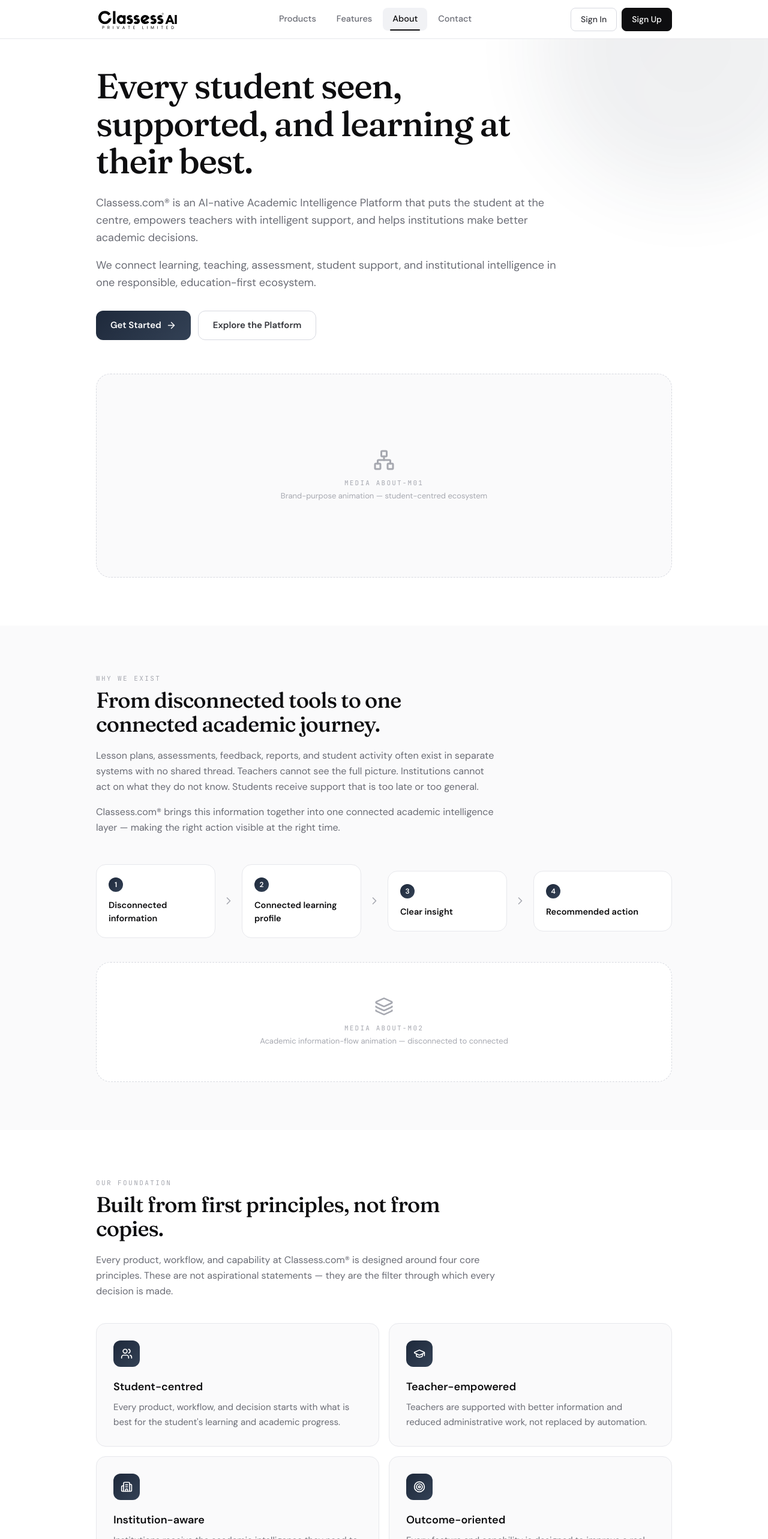
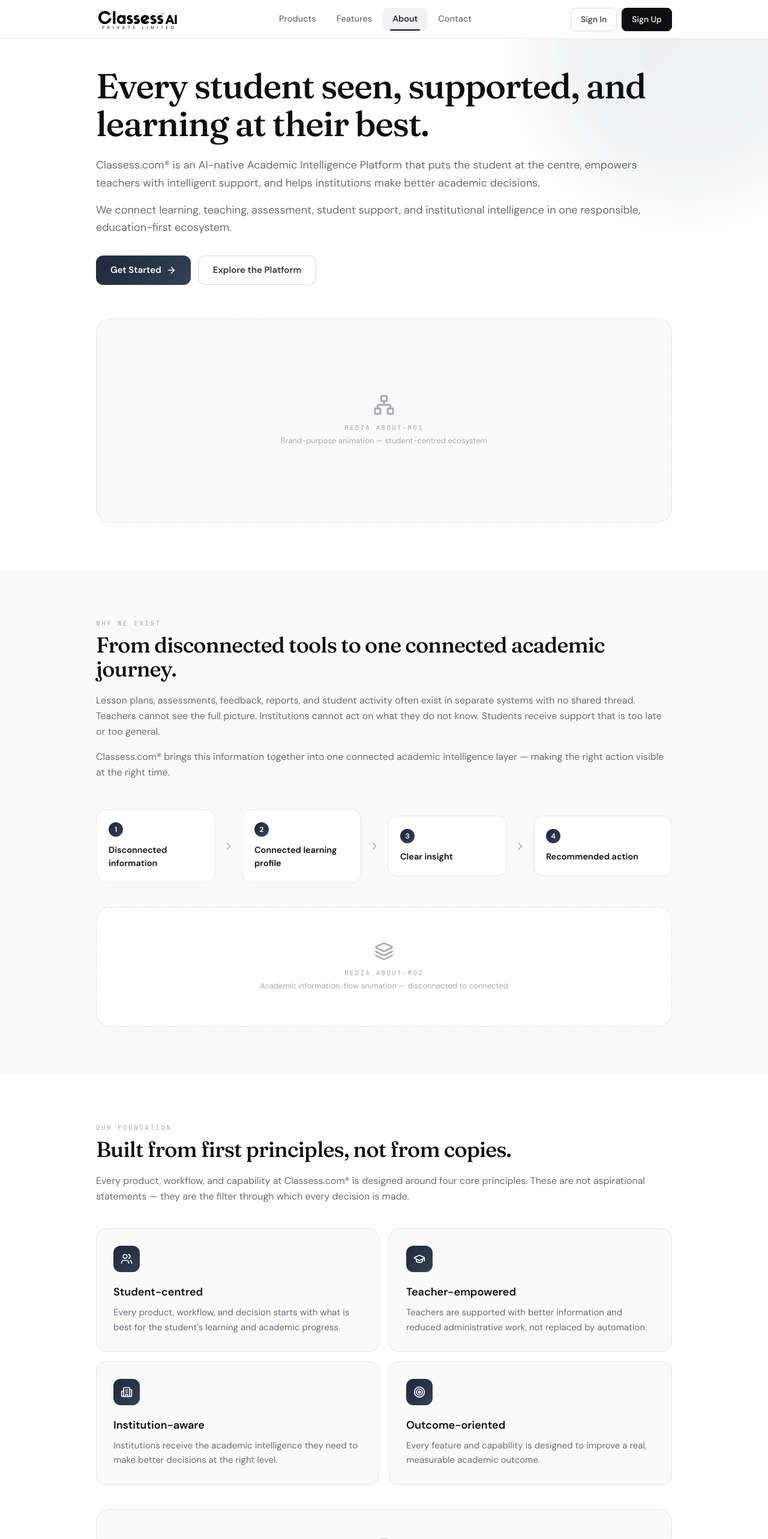
Before and after one commit to ranjanp5821/classes-v1, a React (Vite) app: page /about in a window 1280 px wide. Shown: the top 2566 px of the page at 60% size. Built offline with nearby package versions, Linux system fonts and the light colour scheme.

Commit message:
Remove max-width constraints on text — full-width across all sections

```diff
--- a/src/pages/AboutPage.jsx
+++ b/src/pages/AboutPage.jsx
@@ -179,17 +179,17 @@
               initial={{ opacity: 0, y: 22 }}
               animate={{ opacity: 1, y: 0 }}
               transition={{ duration: 0.55, ease: [0.22, 1, 0.36, 1] }}
-              className="max-w-3xl"
+              className="w-full"
             >
               <h1 className="text-4xl font-serif font-medium leading-[1.08] tracking-tight text-ink md:text-[58px]">
                 Every student seen, supported, and learning at their best.
               </h1>
-              <p className="mt-6 text-[17px] leading-relaxed text-ink-3 md:text-[18px]">
+              <p className="mt-6 w-full text-[17px] leading-relaxed text-ink-3 md:text-[18px]">
                 Classess.com® is an AI-native Academic Intelligence Platform that puts the student
                 at the centre, empowers teachers with intelligent support, and helps institutions
                 make better academic decisions.
               </p>
-              <p className="mt-4 text-[17px] leading-relaxed text-ink-3 md:text-[18px]">
+              <p className="mt-4 w-full text-[17px] leading-relaxed text-ink-3 md:text-[18px]">
                 We connect learning, teaching, assessment, student support, and institutional
                 intelligence in one responsible, education-first ecosystem.
               </p>
@@ -237,16 +237,16 @@
               <p className="font-mono text-[11px] uppercase tracking-[0.22em] text-ink-4">
                 Why we exist
               </p>
-              <h2 className="mt-2 max-w-2xl text-3xl font-serif font-medium tracking-tight text-ink md:text-4xl">
+              <h2 className="mt-2 text-3xl font-serif font-medium tracking-tight text-ink md:text-4xl">
                 From disconnected tools to one connected academic journey.
               </h2>
-              <p className="mt-5 max-w-2xl text-[16px] leading-relaxed text-ink-3">
+              <p className="mt-5 text-[16px] leading-relaxed text-ink-3">
                 Lesson plans, assessments, feedback, reports, and student activity often exist in
                 separate systems with no shared thread. Teachers cannot see the full picture.
                 Institutions cannot act on what they do not know. Students receive support that is
                 too late or too general.
               </p>
-              <p className="mt-4 max-w-2xl text-[16px] leading-relaxed text-ink-3">
+              <p className="mt-4 text-[16px] leading-relaxed text-ink-3">
                 Classess.com® brings this information together into one connected academic
                 intelligence layer — making the right action visible at the right time.
               </p>
@@ -310,10 +310,10 @@
               <p className="font-mono text-[11px] uppercase tracking-[0.22em] text-ink-4">
                 Our foundation
               </p>
-              <h2 className="mt-2 max-w-2xl text-3xl font-serif font-medium tracking-tight text-ink md:text-4xl">
+              <h2 className="mt-2 text-3xl font-serif font-medium tracking-tight text-ink md:text-4xl">
                 Built from first principles, not from copies.
               </h2>
-              <p className="mt-5 max-w-2xl text-[16px] leading-relaxed text-ink-3">
+              <p className="mt-5 text-[16px] leading-relaxed text-ink-3">
                 Every product, workflow, and capability at Classess.com® is designed around four
                 core principles. These are not aspirational statements — they are the filter through
                 which every decision is made.
@@ -370,10 +370,10 @@
               <p className="font-mono text-[11px] uppercase tracking-[0.22em] text-ink-4">
                 Our model
               </p>
-              <h2 className="mt-2 max-w-2xl text-3xl font-serif font-medium tracking-tight text-ink md:text-4xl">
+              <h2 className="mt-2 text-3xl font-serif font-medium tracking-tight text-ink md:text-4xl">
                 The student at the centre of every decision.
               </h2>
-              <p className="mt-5 max-w-2xl text-[16px] leading-relaxed text-ink-3">
+              <p className="mt-5 text-[16px] leading-relaxed text-ink-3">
                 The Classess.com® model places the student at the centre of the academic system.
                 Teachers work closest to the student's learning. Institutions provide the surrounding
                 structure and resources. Parents and authorised supporters are connected
@@ -434,10 +434,10 @@
               <p className="font-mono text-[11px] uppercase tracking-[0.22em] text-ink-4">
                 Our technology
               </p>
-              <h2 className="mt-2 max-w-2xl text-3xl font-serif font-medium tracking-tight text-ink md:text-4xl">
+              <h2 className="mt-2 text-3xl font-serif font-medium tracking-tight text-ink md:text-4xl">
                 From software to Academic Intelligence.
               </h2>
-              <p className="mt-5 max-w-2xl text-[16px] leading-relaxed text-ink-3">
+              <p className="mt-5 text-[16px] leading-relaxed text-ink-3">
                 Classess.com® is not simply a school management system or a set of teaching tools.
                 Value increases as academic information becomes connected and actionable — moving
                 from software through data, intelligence, and workflow support toward institutional
@@ -498,10 +498,10 @@
               <p className="font-mono text-[11px] uppercase tracking-[0.22em] text-ink-4">
                 Our commitment
               </p>
-              <h2 className="mt-2 max-w-2xl text-3xl font-serif font-medium tracking-tight text-ink md:text-4xl">
+              <h2 className="mt-2 text-3xl font-serif font-medium tracking-tight text-ink md:text-4xl">
                 Responsible AI, designed for education.
               </h2>
-              <p className="mt-5 max-w-2xl text-[16px] leading-relaxed text-ink-3">
+              <p className="mt-5 text-[16px] leading-relaxed text-ink-3">
                 AI in Classess.com® is always controlled by humans. Every AI-generated suggestion
                 or action passes through academic context, privacy checks, and authorised review
                 before it reaches a student, teacher, or institution. AI supports educators — it
@@ -562,10 +562,10 @@
               <p className="font-mono text-[11px] uppercase tracking-[0.22em] text-ink-4">
                 Our products
               </p>
-              <h2 className="mt-2 max-w-2xl text-3xl font-serif font-medium tracking-tight text-ink md:text-4xl">
+              <h2 className="mt-2 text-3xl font-serif font-medium tracking-tight text-ink md:text-4xl">
                 The Classess® Ecosystem.
               </h2>
-              <p className="mt-5 max-w-2xl text-[16px] leading-relaxed text-ink-3">
+              <p className="mt-5 text-[16px] leading-relaxed text-ink-3">
                 Classess.com® is a family of products built around three interconnected areas —
                 learning and academic intelligence, institution operations and engagement, and
                 content and partnerships.
@@ -628,16 +628,16 @@
               <p className="font-mono text-[11px] uppercase tracking-[0.22em] text-ink-4">
                 Our vision
               </p>
-              <h2 className="mt-2 max-w-2xl text-3xl font-serif font-medium tracking-tight text-ink md:text-4xl">
+              <h2 className="mt-2 text-3xl font-serif font-medium tracking-tight text-ink md:text-4xl">
                 A future where every student has clearer academic direction.
               </h2>
-              <p className="mt-5 max-w-2xl text-[16px] leading-relaxed text-ink-3">
+              <p className="mt-5 text-[16px] leading-relaxed text-ink-3">
                 We believe students learn better when they can see what they understand, what they
                 need to work on, and what to do next. Teachers are more effective when they have the
                 right information at the right time. Institutions improve when they can act on
                 academic knowledge rather than administrative reports alone.
               </p>
-              <p className="mt-4 max-w-2xl text-[16px] leading-relaxed text-ink-3">
+              <p className="mt-4 text-[16px] leading-relaxed text-ink-3">
                 Classess.com® is working toward a realistic future where responsible intelligence
                 makes this possible — for every student, teacher, and institution, regardless of
                 location, language, or resource level.
```
